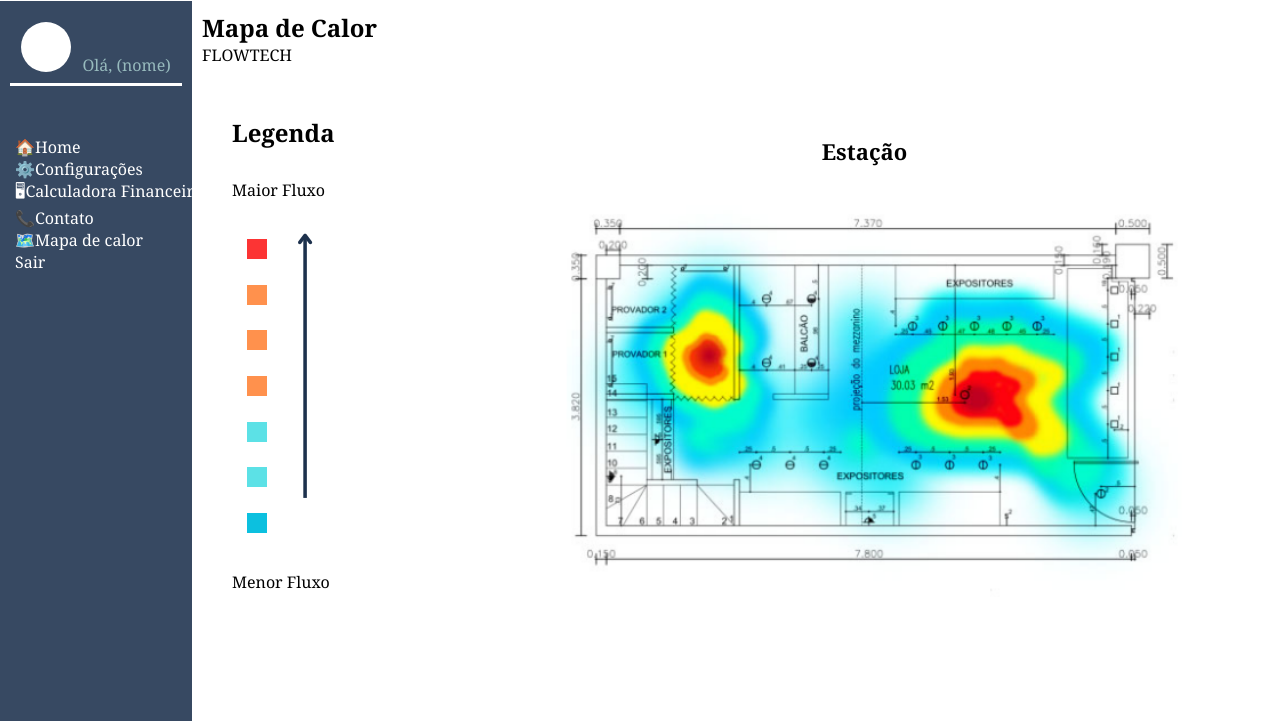
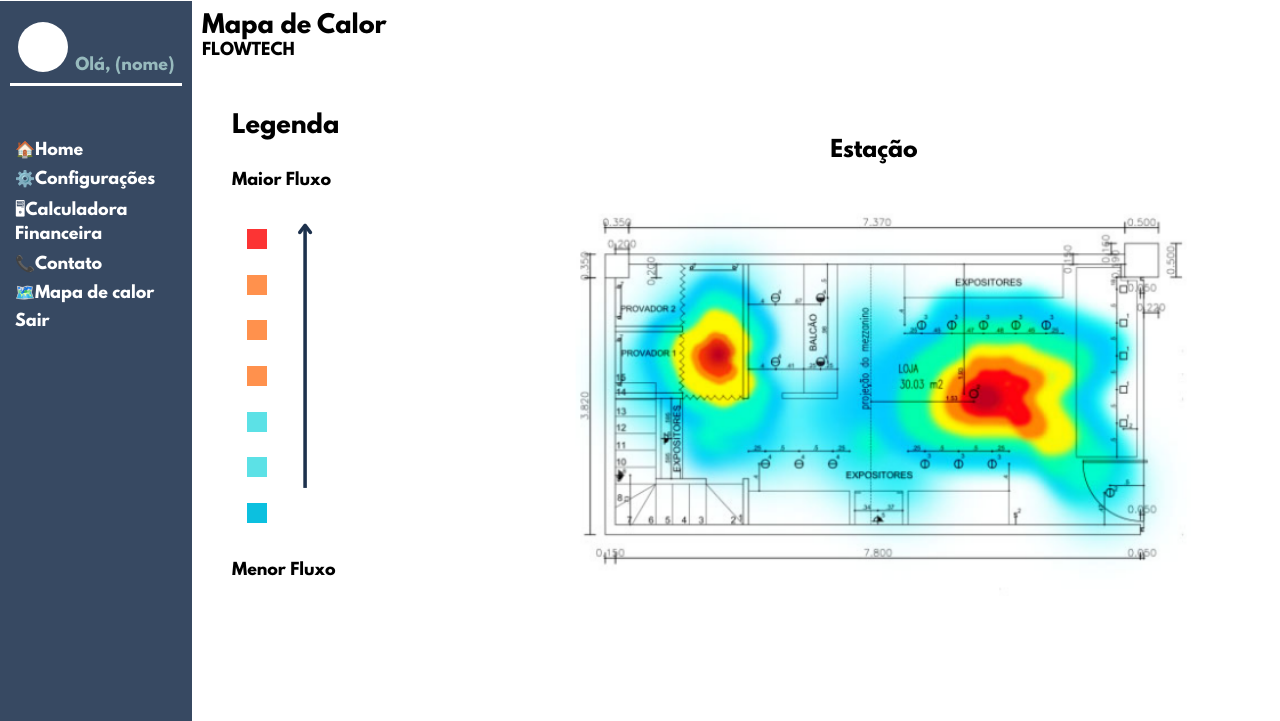
Before and after one commit to FlowTech-PI/FlowTech, a plain HTML site: page Sprint2/Algoritmos/Tela_HeatMap/tela_heatmap.html in a window 1280 px wide. Shown: the part 79-800 px from the top of the page. Drawn offline with Linux system fonts and the light colour scheme.

Commit message:
Mudando a fonte no HeatMap

```diff
--- a/Sprint2/Algoritmos/Tela_HeatMap/style_heatmap.css
+++ b/Sprint2/Algoritmos/Tela_HeatMap/style_heatmap.css
@@ -1,6 +1,5 @@
 body {
- font-family: Cambria, Cochin, Georgia, Times, 'Times New Roman', serif;
- /* FONTE TEMPORÁRIA ATÉ DECIDIRMOS */
+ font-family: league-spartan;
  margin: 0;
  padding: 0;
 
@@ -70,9 +69,10 @@ body {
     list-style: none;
     height: 90%;
     flex-direction: column;
-    justify-content: flex-start;
+    justify-content: space-around;
     width: 100%;
     margin-left: -25px ;
+    height: 25vh;
 }
 
 .title2 {
@@ -139,3 +139,8 @@ body {
     font-size: 22px;
     margin-left: -45px;
 }
+
+@font-face {
+    font-family: league-spartan;
+    src: url(fontes/league-spartan/LeagueSpartan-Bold.otf)
+  }
```
Also changed, not shown: Sprint2/Algoritmos/Tela_HeatMap/fontes/league-spartan/LeagueSpartan-Bold.otf (added), 1 other file.
